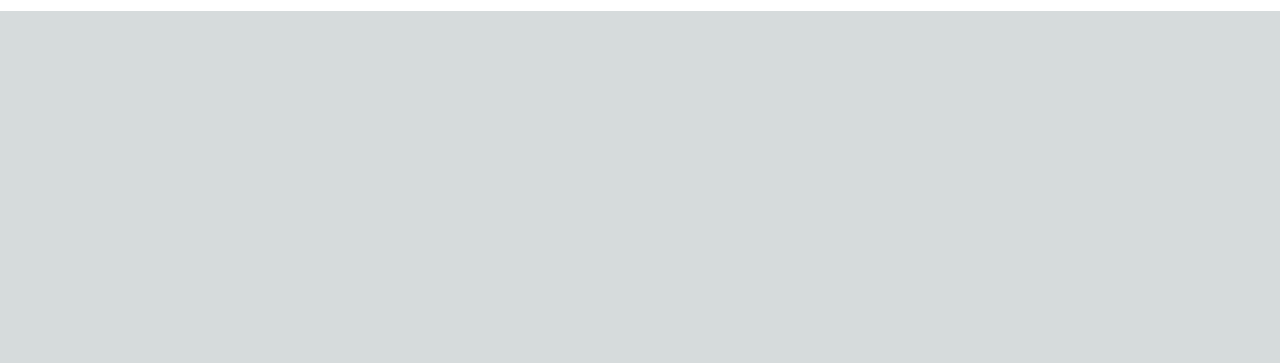
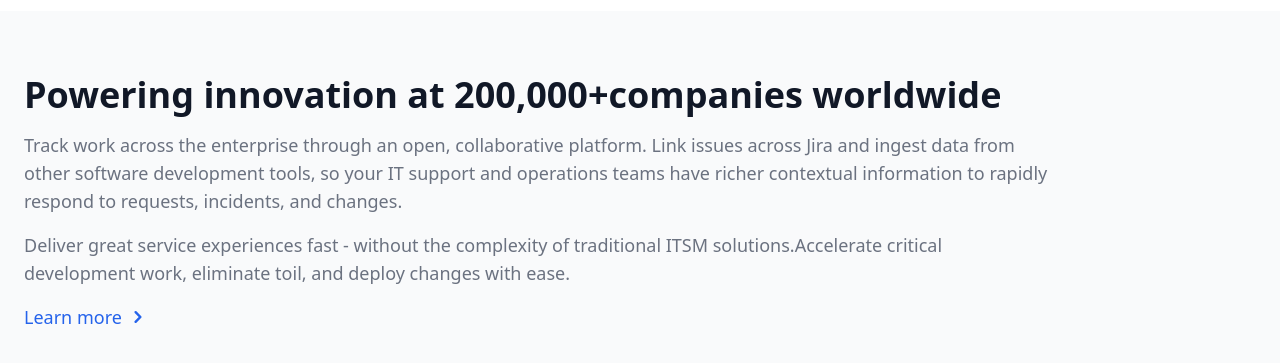
Before and after one commit to theobroma/tw-css-tutorials, a Next.js app in the folder landing-page-flowbite/: page / in a window 1280 px wide. Shown: the part 1151-1514 px from the top of the page. Before the commit the page ends 1162 px from the top, so only its background shows below. Built offline with nearby package versions, Linux system fonts and the light colour scheme.

Commit message:
Section5

```diff
--- a/landing-page-flowbite/src/app/page.js
+++ b/landing-page-flowbite/src/app/page.js
@@ -2,6 +2,7 @@ import Head from 'next/head';
 import Seaction1 from '@/components/Seaction-1';
 import Seaction2 from '@/components/Seaction-2';
 import Seaction4 from '@/components/Seaction-4';
+import Seaction5 from '@/components/Seaction-5';
 
 export default function Home() {
   return (
@@ -15,6 +16,7 @@ export default function Home() {
         <Seaction1 />
         <Seaction2 />
         <Seaction4 />
+        <Seaction5 />
       </main>
     </div>
   );
--- /dev/null
+++ b/landing-page-flowbite/src/components/Seaction-5.jsx
@@ -0,0 +1,45 @@
+const Seaction5 = () => (
+  <section className="bg-gray-50 dark:bg-gray-900">
+    <div className="mx-auto max-w-screen-xl px-4 py-8 lg:px-6 lg:py-16">
+      <div className="max-w-screen-lg text-gray-500 dark:text-gray-400 sm:text-lg">
+        <h2 className="mb-4 text-4xl font-bold text-gray-900 dark:text-white">
+          Powering innovation at{' '}
+          <span className="font-extrabold">200,000+</span>
+          companies worldwide
+        </h2>
+        <p className="mb-4 font-light">
+          Track work across the enterprise through an open, collaborative
+          platform. Link issues across Jira and ingest data from other software
+          development tools, so your IT support and operations teams have richer
+          contextual information to rapidly respond to requests, incidents, and
+          changes.
+        </p>
+        <p className="mb-4 font-medium">
+          Deliver great service experiences fast - without the complexity of
+          traditional ITSM solutions.Accelerate critical development work,
+          eliminate toil, and deploy changes with ease.
+        </p>
+        <a
+          href="#"
+          className="inline-flex items-center font-medium text-primary-600 hover:text-primary-800 dark:text-primary-500 dark:hover:text-primary-700"
+        >
+          Learn more
+          <svg
+            className="ml-1 h-6 w-6"
+            fill="currentColor"
+            viewBox="0 0 20 20"
+            xmlns="http://www.w3.org/2000/svg"
+          >
+            <path
+              fillRule="evenodd"
+              d="M7.293 14.707a1 1 0 010-1.414L10.586 10 7.293 6.707a1 1 0 011.414-1.414l4 4a1 1 0 010 1.414l-4 4a1 1 0 01-1.414 0z"
+              clipRule="evenodd"
+            />
+          </svg>
+        </a>
+      </div>
+    </div>
+  </section>
+);
+
+export default Seaction5;
```
